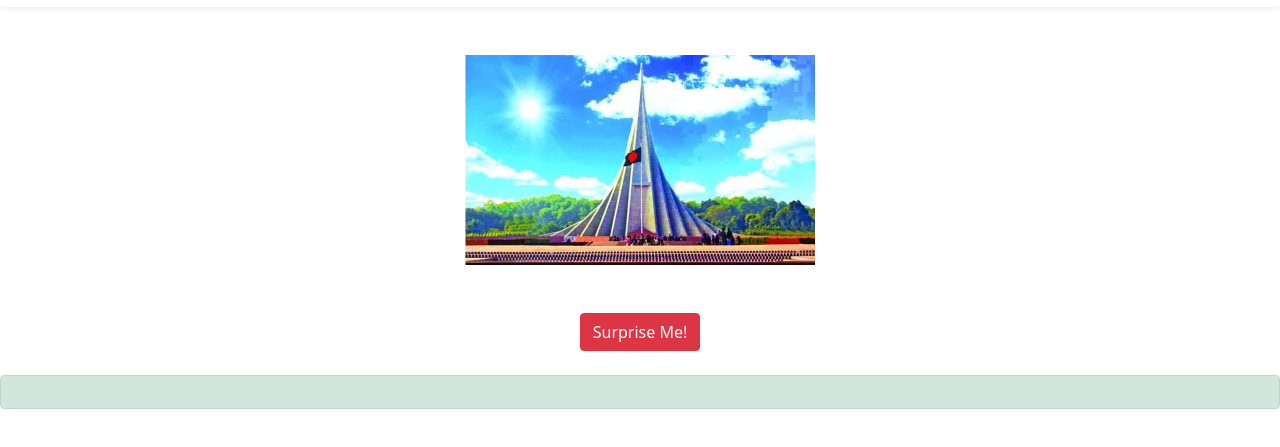
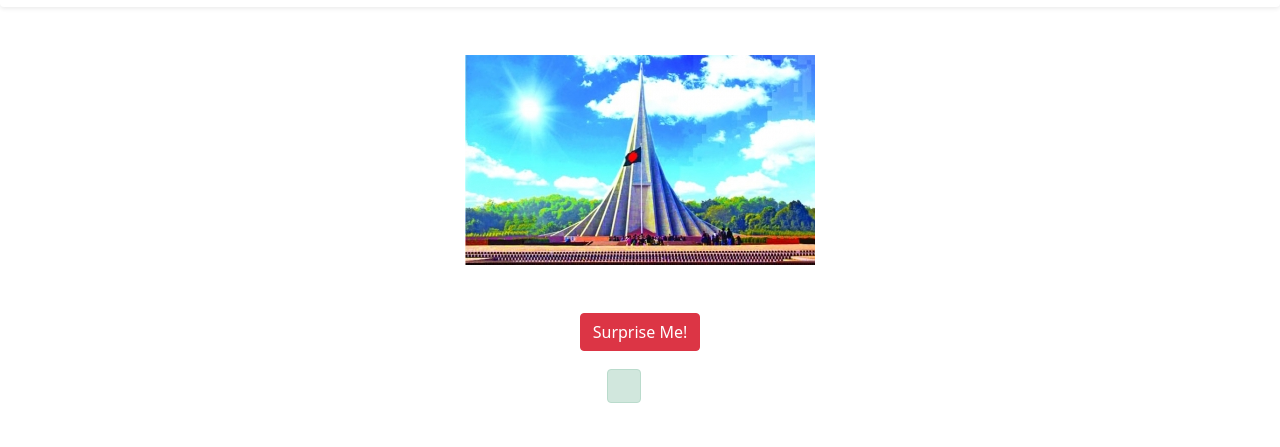
Before and after one commit to shadmantaqi/VictoryDayChallenge, a plain HTML site: page index.html in a window 1280 px wide. Shown: the part 101-548 px from the top of the page. Drawn offline with nearby package versions, Linux system fonts and the light colour scheme.

Commit message:
Update index.html

```diff
--- a/index.html
+++ b/index.html
@@ -26,9 +26,13 @@
             <img src="bijoy_dibosh.jpg" alt="Victory Day" >
             <br><br><br>
             <button type="button" class="btn btn-danger" onclick="genQuote()">Surprise Me!</button>
-            <br><br>
-            <p id="ekta_fact" class="alert alert-success" role="alert"></p>
         </div>
+        <div class="alert alert-dismissible fade show" role="alert" align="center">
+            <button id="ekta_fact" class="alert alert-success" role="alert" data-dismiss="alert">
+            </button>
+        </div>
+
+
 
         <script src="javascript.js"> </script>
         <script src="https://cdn.jsdelivr.net/npm/bootstrap@5.0.0-beta1/dist/js/bootstrap.bundle.min.js"> </script>
```
